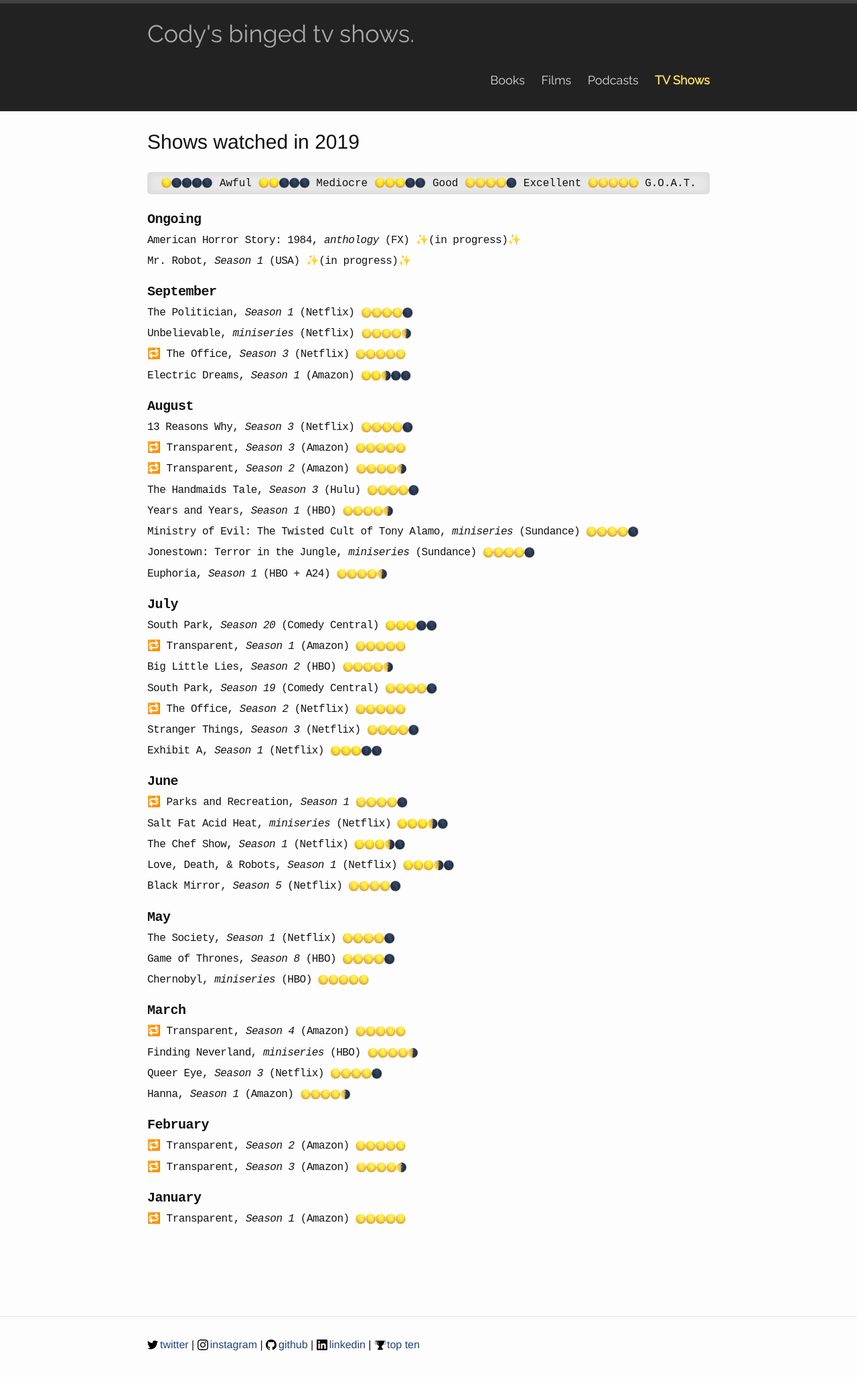
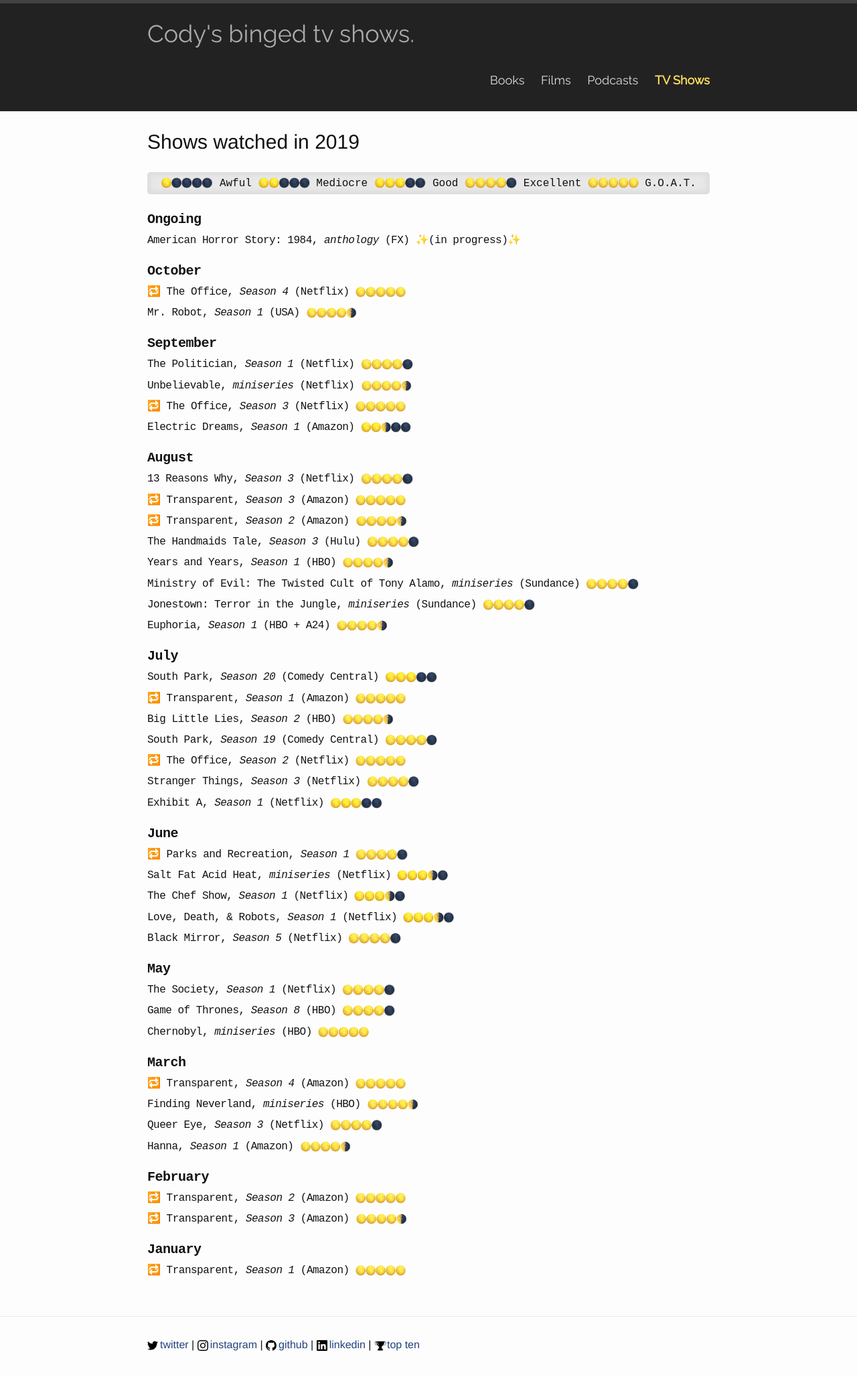
Before and after one commit to codydalerodgers/personal-blog, a Jekyll site: the page built from _shows/2019.md, in a window 1280 px wide. Shown: the top 2056 px of the page at 67% size. Built offline with Jekyll 4.4.1, drawn with Linux system fonts in a browser that asks for light colours.

Commit message:
Update books, films, and shows

```diff
--- a/_shows/2019.md
+++ b/_shows/2019.md
@@ -6,7 +6,10 @@
 ## Ongoing
 American Horror Story: 1984, _anthology_ (FX) {{ site.inprogress }}
 
-Mr. Robot, _Season 1_ (USA) {{ site.inprogress }}
+## October
+🔁 The Office, _Season 4_ (Netflix) {{ site.five }}
+
+Mr. Robot, _Season 1_ (USA) {{ site.fourhalf }}
 
 ## September
 The Politician, _Season 1_ (Netflix) {{ site.four }}
```
Also changed, not shown: _books/2019.md (+2 -0 lines), _films/2019.md (+2 -0 lines).
